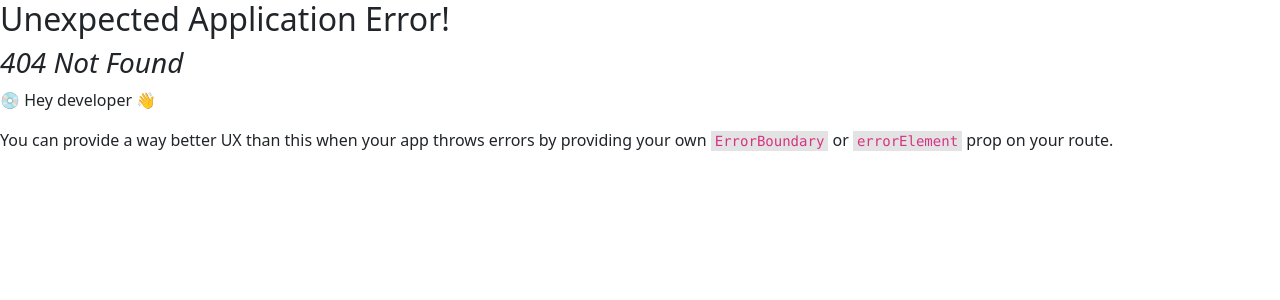
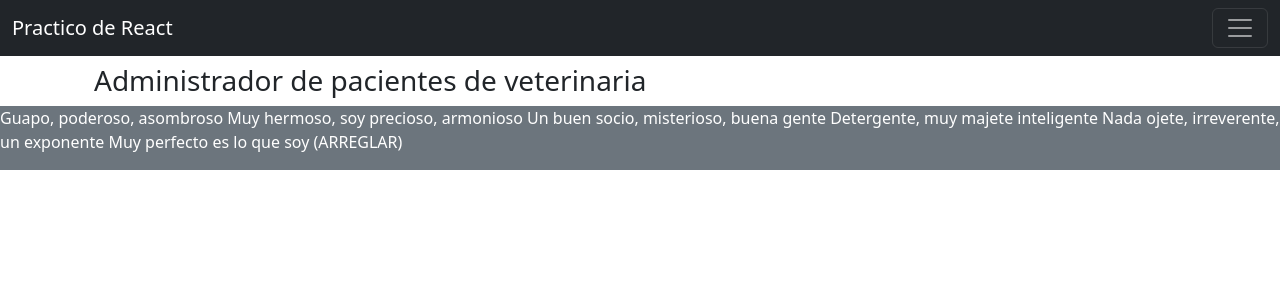
Before and after one commit to SantiagoPuertas4/practicoReact, a React (Vite) app: page /ejercicio9 in a window 1280 px wide. Before the commit this address had no page. Shown: the top 300 px of the page. Built offline with nearby package versions, Linux system fonts and the light colour scheme.

Commit message:
Se creo la ruta al ejercicio 9

```diff
--- a/src/constants/routes.jsx
+++ b/src/constants/routes.jsx
@@ -2,6 +2,7 @@
 import RootView from "../views/RootView";
 import E1View from "../views/Ejercicio1View";
 import MainView from "../views/MainView";
+import Ejercicio9View from "../views/Ejercicio9View";
 
 export const router = createBrowserRouter([
   {
@@ -16,6 +17,10 @@
         path: "ejercicio1",
         element: <E1View />,
       },
+      {
+        path: "ejercicio9",
+        element: <Ejercicio9View />,
+      },
     ],
   },
 ]);
--- /dev/null
+++ b/src/views/Ejercicio9View.jsx
@@ -0,0 +1,15 @@
+const Ejercicio9View = () => {
+  return (
+    <div className="mt-5 pt-3 mb-2">
+      <div className="container bg-secondary-emphasis">
+        <div>
+          <div className="">
+            <h3>Administrador de pacientes de veterinaria</h3>
+          </div>
+        </div>
+        <div></div>
+      </div>
+    </div>
+  );
+};
+export default Ejercicio9View;
```
